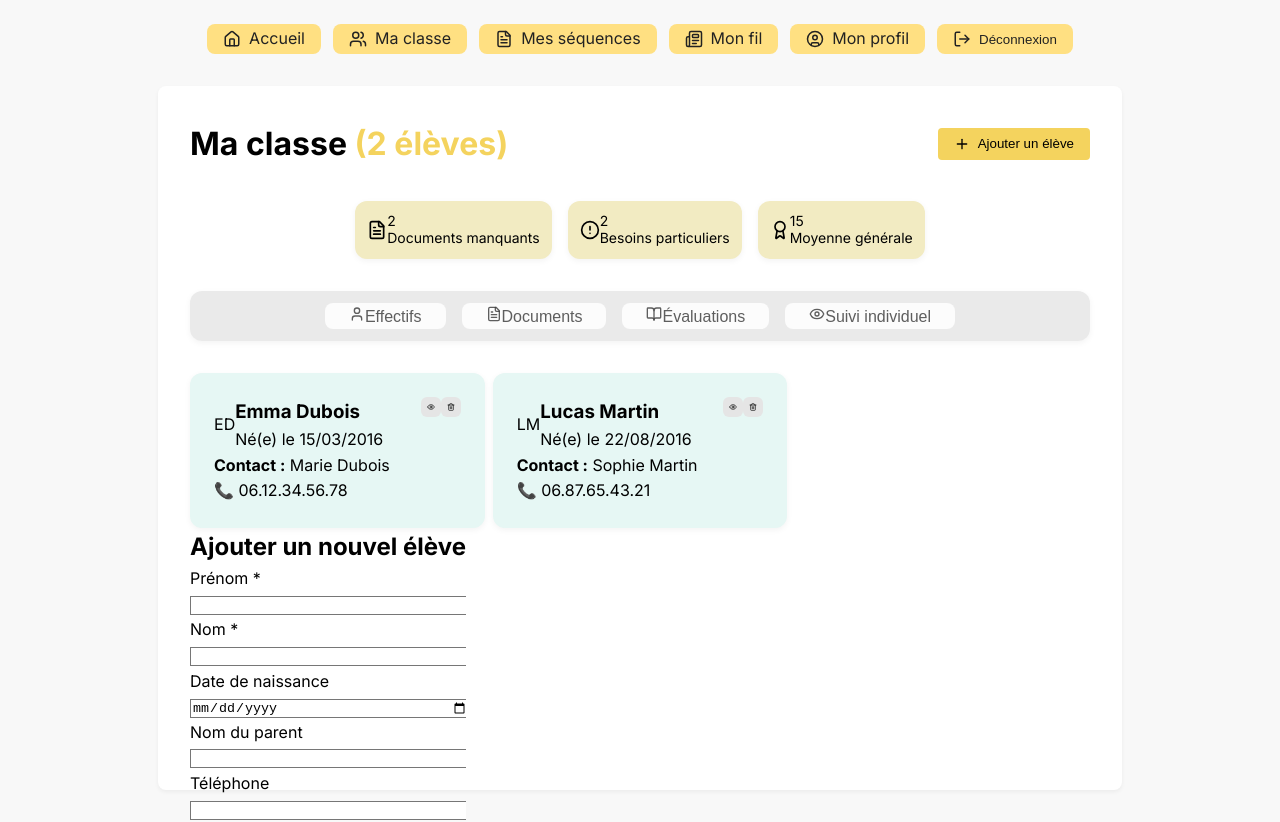
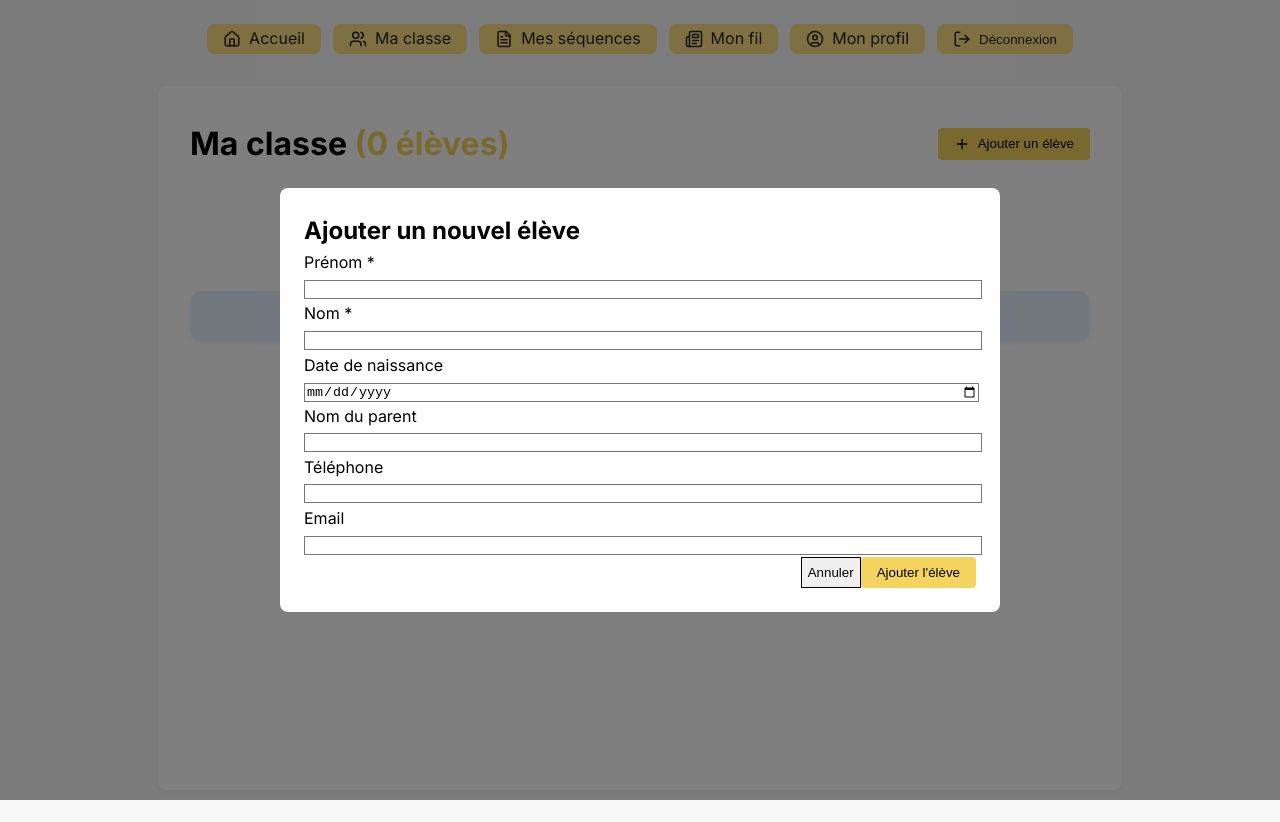
Before and after one commit to Ghost0fMars/SageWebApp, a Next.js app: page /classe in a window 1280 px wide. Both pictures are taken after a click on the button "Ajouter un élève". Built offline with nearby package versions, Linux system fonts and the light colour scheme.

Commit message:
Amélioration page classe.js

```diff
--- a/pages/classe.js
+++ b/pages/classe.js
@@ -3,47 +3,15 @@ import {
   User, Phone, FileText, BookOpen, AlertCircle, Plus, Edit2, Eye, Trash2,
   CheckCircle, XCircle, Award, TrendingUp, TrendingDown, Minus
 } from 'lucide-react';
-import Header from '@/components/Header'; // ⚠️ modifie ce chemin si nécessaire
+import Header from '@/components/Header';
 
 export default function Classe() {
   const [activeTab, setActiveTab] = useState('effectifs');
   const [selectedStudent, setSelectedStudent] = useState(null);
   const [showForm, setShowForm] = useState(false);
+  const [editMode, setEditMode] = useState(false);
   const [students, setStudents] = useState([
-    {
-      id: 1,
-      prenom: 'Emma',
-      nom: 'Dubois',
-      dateNaissance: '2016-03-15',
-      parentNom: 'Marie Dubois',
-      parentTel: '06.12.34.56.78',
-      parentEmail: 'marie.dubois@email.com',
-      documents: { assurance: true, droitImage: true, cantine: false },
-      besoinsParticuliers: ['PAI alimentaire'],
-      notes: 'Allergie aux arachides. Très participative en classe.',
-      evaluations: {
-        francais: { note: 16, progression: 'positive' },
-        mathematiques: { note: 14, progression: 'stable' },
-        sciences: { note: 18, progression: 'positive' }
-      }
-    },
-    {
-      id: 2,
-      prenom: 'Lucas',
-      nom: 'Martin',
-      dateNaissance: '2016-08-22',
-      parentNom: 'Sophie Martin',
-      parentTel: '06.87.65.43.21',
-      parentEmail: 'sophie.martin@email.com',
-      documents: { assurance: true, droitImage: false, cantine: true },
-      besoinsParticuliers: ['Suivi orthophoniste'],
-      notes: 'Difficultés en lecture. Progrès remarquables depuis septembre.',
-      evaluations: {
-        francais: { note: 12, progression: 'positive' },
-        mathematiques: { note: 15, progression: 'stable' },
-        sciences: { note: 13, progression: 'positive' }
-      }
-    }
+
   ]);
 
   const [newStudent, setNewStudent] = useState({
@@ -88,6 +56,16 @@ export default function Classe() {
       setSelectedStudent(null);
     }
   };
+
+  const updateSelectedStudent = (field, value) => {
+    setSelectedStudent(prev => ({ ...prev, [field]: value }));
+  };
+
+  const saveEditedStudent = () => {
+    setStudents(students.map(s => s.id === selectedStudent.id ? selectedStudent : s));
+    setSelectedStudent(null);
+  };
+
 
   const updateStudentEvaluation = (studentId, matiere, note, progression) => {
     setStudents(students.map(student =>
@@ -246,8 +224,14 @@ export default function Classe() {
         {students.map(student => (
           <div
         key={student.id}
-      className="tile-seance !p-4 !text-sm !leading-snug !text-left hover:!scale-100"
+        className="tile-seance cursor-pointer hover:shadow-md transition"
+        onClick={() => {
+  setSelectedStudent(student);
+  setEditMode(false);
+}}
+
       >
+
       <div className="flex justify-between items-start">
         <div className="flex-1">
           <div className="flex items-center gap-3">
@@ -265,9 +249,18 @@ export default function Classe() {
           </div>
         </div>
         <div className="flex gap-1">
-          <button onClick={() => setSelectedStudent(student)} className="tile-button">
-            <Eye size={14} />
+          <button
+  onClick={(e) => {
+    e.stopPropagation(); // pour éviter de déclencher le onClick sur la tuile
+    setSelectedStudent(student);
+    setEditMode(true);
+  }}
+  className="tile-button"
+>
+  <Edit2 size={14} />
 </button>
+
+
           <button onClick={() => handleDeleteStudent(student.id)} className="tile-button hover:bg-red-200">
             <Trash2 size={14} />
           </button>
@@ -406,8 +399,8 @@ export default function Classe() {
 
         {/* Formulaire d'ajout d'élève */}
         {showForm && (
-          <div className="fixed inset-0 bg-black bg-opacity-50 flex items-center justify-center p-4 z-50">
-            <div className="bg-white rounded-lg p-6 w-full max-w-2xl max-h-[90vh] overflow-y-auto">
+          <div className="form-overlay">
+            <div className="form-container">
               <h2 className="text-xl font-bold mb-4">Ajouter un nouvel élève</h2>
 
               <div className="grid grid-cols-1 md:grid-cols-2 gap-4 mb-4">
@@ -487,8 +480,8 @@ export default function Classe() {
 
         {/* Vue détaillée d'un élève */}
 {selectedStudent && (
-          <div className="fixed inset-0 bg-black bg-opacity-50 flex items-center justify-center p-4 z-50">
-            <div className="bg-white rounded-lg p-6 w-full max-w-4xl max-h-[90vh] overflow-y-auto">
+  <div className="form-overlay">
+    <div className="form-container">
       <div className="flex justify-between items-center mb-4">
         <h2 className="text-xl font-bold">
           {selectedStudent.prenom} {selectedStudent.nom}
@@ -501,6 +494,41 @@ export default function Classe() {
         </button>
       </div>
 
+      {editMode ? (
+        <>
+          {/* MODE ÉDITION */}
+          <div className="grid grid-cols-1 md:grid-cols-2 gap-4 mb-4">
+            {[
+              { label: 'Prénom', field: 'prenom' },
+              { label: 'Nom', field: 'nom' },
+              { label: 'Date de naissance', field: 'dateNaissance', type: 'date' },
+              { label: 'Nom du parent', field: 'parentNom' },
+              { label: 'Téléphone', field: 'parentTel', type: 'tel' },
+              { label: 'Email', field: 'parentEmail', type: 'email' }
+            ].map(({ label, field, type = 'text' }) => (
+              <div key={field}>
+                <label className="block text-sm font-semibold mb-1">{label}</label>
+                <input
+                  type={type}
+                  value={selectedStudent[field] || ''}
+                  onChange={(e) => updateSelectedStudent(field, e.target.value)}
+                  className="w-full p-2 border rounded"
+                />
+              </div>
+            ))}
+          </div>
+          <div className="flex justify-end gap-2">
+            <button onClick={() => setEditMode(false)} className="px-4 py-2 border rounded hover:bg-gray-50">
+              Annuler
+            </button>
+            <button onClick={saveEditedStudent} className="button">
+              Enregistrer
+            </button>
+          </div>
+        </>
+      ) : (
+        <>
+          {/* MODE LECTURE SEULE */}
           <div className="grid grid-cols-1 md:grid-cols-2 gap-6">
             <div>
               <h3 className="font-semibold mb-2">Informations générales</h3>
@@ -528,7 +556,7 @@ export default function Classe() {
               <h3 className="font-semibold mb-2">Évaluations</h3>
               <div className="space-y-2">
                 {Object.entries(selectedStudent.evaluations).map(([matiere, data]) => (
-                      <div key={matiere} className="flex items-center justify-between p-2 border rounded">
+                  <div key={matiere} className="flex items-center justify-between p-2 rounded">
                     <span className="capitalize text-sm">{matiere}</span>
                     <div className="flex items-center gap-2">
                       <span className="font-bold">{data.note}/20</span>
@@ -565,9 +593,13 @@ export default function Classe() {
               </div>
             </div>
           )}
+        </>
+      )}
     </div>
   </div>
 )}
+
+
       </div>
     </>
   );
--- a/pages/profil.js
+++ b/pages/profil.js
@@ -4,14 +4,14 @@ import { useState } from "react";
 
 export default function Profile() {
   const [formData, setFormData] = useState({
-    firstName: "Étienne",
-    lastName: "Lavallard",
-    email: "etienne.lavallard@ac-aix-marseille.fr",
-    phone: "06 95 62 90 79",
-    subject: "Multidisciplinaire",
-    school: "Académie Aix-Marseille",
-    grade: "Professeur des écoles",
-    bio: "Professeur des écoles passionné et créateur de SAGE, un assistant numérique intelligent pour l'enseignement primaire.",
+    firstName: "",
+    lastName: "",
+    email: "",
+    phone: "",
+    subject: "",
+    school: "",
+    grade: "",
+    bio: "",
     isVisible: true,
   });
 
--- a/styles/globals.css
+++ b/styles/globals.css
@@ -289,7 +289,7 @@ html, body {
   align-items: center;
   justify-content: center;
   gap: 1rem;
-  background-color: rgba(196, 196, 196, 0.36); /* même couleur, plus lisible */
+  background-color: rgba(219, 237, 254, 0.76); /* même couleur, plus lisible */
   padding: 0.75rem 1.25rem;
   border-radius: 0.75rem;
   box-shadow: 0 2px 6px rgba(0, 0, 0, 0.05);
@@ -297,10 +297,6 @@ html, body {
   transition: transform 0.15s ease, box-shadow 0.15s ease;
 }
 
-.onglet-classe:hover {
-  transform: translateY(-2px);
-  box-shadow: 0 4px 12px rgba(0, 0, 0, 0.1);
-}
 
 .bouton-onglet {
   background-color: rgba(255, 255, 255, 0.85);
@@ -333,6 +329,29 @@ html, body {
   box-shadow: inset 0 -2px 0 #e0c95a;
 }
 
+/* Formulaire ajout élève */
+
+.form-overlay {
+  position: fixed;
+  inset: 0;
+  background-color: rgba(0, 0, 0, 0.5);
+  display: flex;
+  align-items: center;
+  justify-content: center;
+  padding: 1rem;
+  z-index: 50;
+}
+
+.form-container {
+  background-color: white;
+  border-radius: 0.5rem; /* équivalent à rounded-lg */
+  padding: 1.5rem; /* équivalent à p-6 */
+  width: 100%;
+  max-width: 42rem; /* équivalent à max-w-2xl */
+  max-height: 90vh;
+  overflow-y: auto;
+}
+
 
 /* Conteneur de tuiles élèves */
 .tuiles-eleves {
@@ -362,6 +381,7 @@ html, body {
   box-shadow: 0 4px 12px rgba(0, 0, 0, 0.1);
 }
 
+/* Conteneur des statistiques */
 .stats-container {
   display: flex;
   justify-content: center;
@@ -372,7 +392,7 @@ html, body {
 }
 
 .tile-stat {
-  background-color: #f2ebc2;
+  background-color: #fffaf0;
   padding: 0.75rem;
   border-radius: 0.75rem;
   box-shadow: 0 2px 6px rgba(0, 0, 0, 0.05);
@@ -385,9 +405,6 @@ html, body {
   transform: translateY(-2px);
   box-shadow: 0 4px 12px rgba(0, 0, 0, 0.1);
 }
-
-
-
 
 /* ------------------------------
    Améliorations Responsive Mobile
```
Lines whose indentation alone changed are shown as unchanged.
